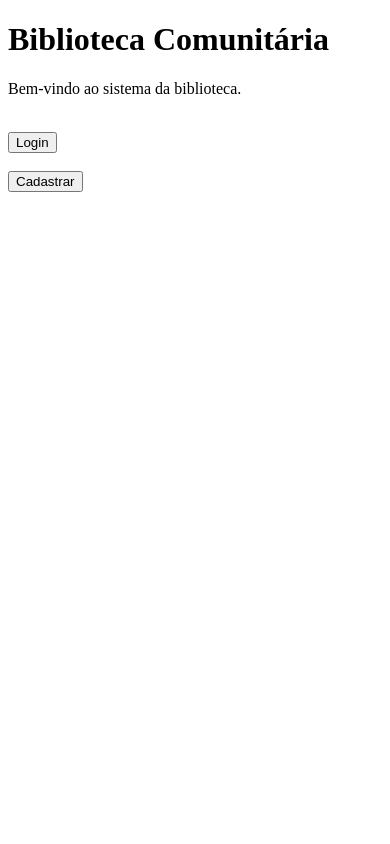
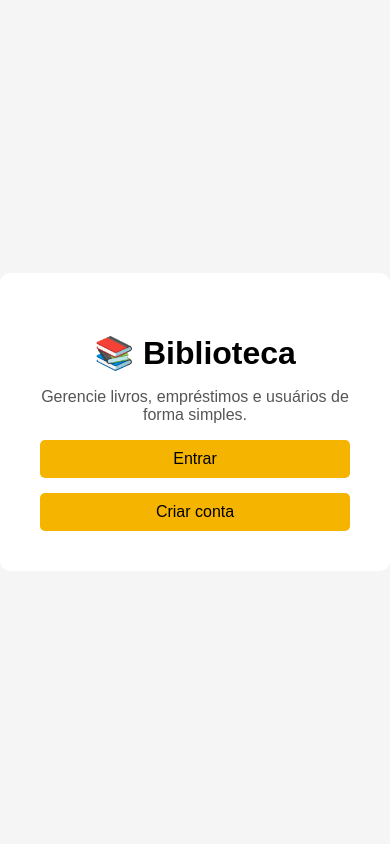
Before and after one commit to Jenn-So/Library-hub, a Flask app: page / in a window 390 px wide. Run offline with Flask 3, Linux system fonts and the light colour scheme.

Commit message:
correção de problemas

```diff
--- a/templates/cadastro.html
+++ b/templates/cadastro.html
@@ -2,6 +2,7 @@
 <html lang="pt-BR">
 <head>
     <meta charset="UTF-8">
+    <meta name="viewport" content="width=device-width, initial-scale=1.0">
     <title>Cadastro</title>
 
     <style>
--- a/templates/index.html
+++ b/templates/index.html
@@ -1,26 +1,62 @@
 <!DOCTYPE html>
-</html>
+<html lang="pt-BR">
 <head>
-    <title>Biblioteca Comunitária</title>
+    <meta charset="UTF-8">
+    <meta name="viewport" content="width=device-width, initial-scale=1.0">
+    <title>Biblioteca</title>
+
+    <style>
+        body {
+            margin: 0;
+            font-family: Arial, sans-serif;
+            background: #f5f5f5;
+            display: flex;
+            justify-content: center;
+            align-items: center;
+            height: 100vh;
+            text-align: center;
+        }
+
+        .container {
+            background: white;
+            padding: 40px;
+            border-radius: 10px;
+            width: 350px;
+        }
+
+        h1 {
+            margin-bottom: 10px;
+        }
+
+        p {
+            color: #555;
+        }
+
+        .btn {
+            display: block;
+            margin-top: 15px;
+            padding: 10px;
+            background: #f4b400;
+            color: black;
+            text-decoration: none;
+            border-radius: 5px;
+        }
+
+        .btn:hover {
+            background: #d99a00;
+        }
+    </style>
 </head>
 
 <body>
 
-<h1>Biblioteca Comunitária</h1>
+<div class="container">
+    <h1>📚 Biblioteca</h1>
+    <p>Gerencie livros, empréstimos e usuários de forma simples.</p>
 
-<p>Bem-vindo ao sistema da biblioteca.</p>
-
-<br>
-
-<a href="/login">
-<button>Login</button>
-</a>
-
-<br><br>
-
-<a href="/cadastro">
-<button>Cadastrar</button>
-</a>
+    <a href="/login" class="btn">Entrar</a>
+    <a href="/cadastro" class="btn">Criar conta</a>
+</div>
 
 </body>
 </html>
--- a/templates/livros.html
+++ b/templates/livros.html
@@ -25,7 +25,7 @@
             {% if livro[4] > 0 %}
                 {{ livro[4] }}
             {% else %}
-                <span style="color:red;">Indisponível</span>
+                <span class="sem-estoque">Indisponível</span>
             {% endif %}
         </td>
 
--- a/templates/login.html
+++ b/templates/login.html
@@ -2,6 +2,7 @@
 <html lang="pt-BR">
 <head>
     <meta charset="UTF-8">
+    <meta name="viewport" content="width=device-width, initial-scale=1.0">
     <title>Login</title>
 
     <style>
```
Also changed, not shown: static/style.css (added, +188 -0 lines), templates/base.html (+2 -88 lines).
